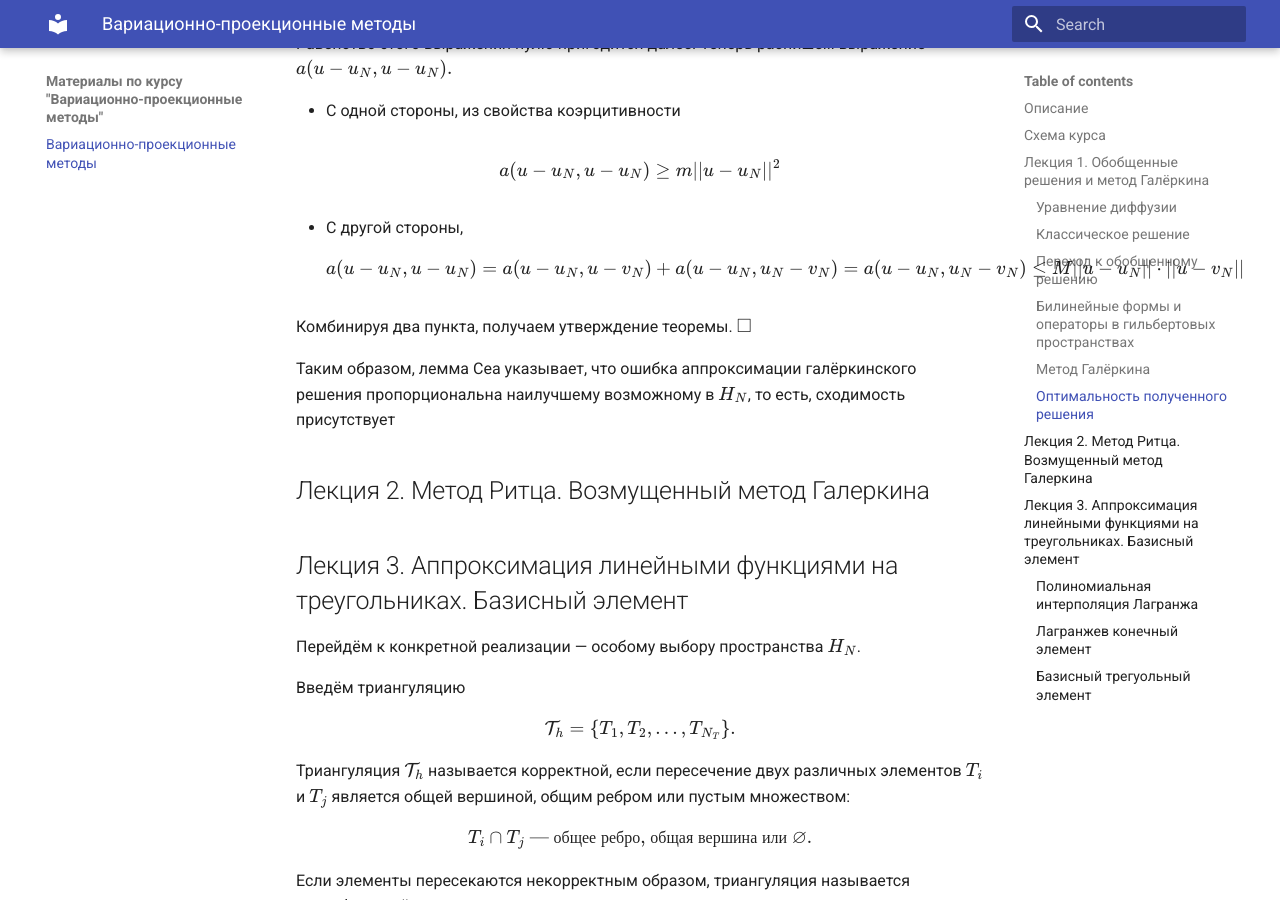
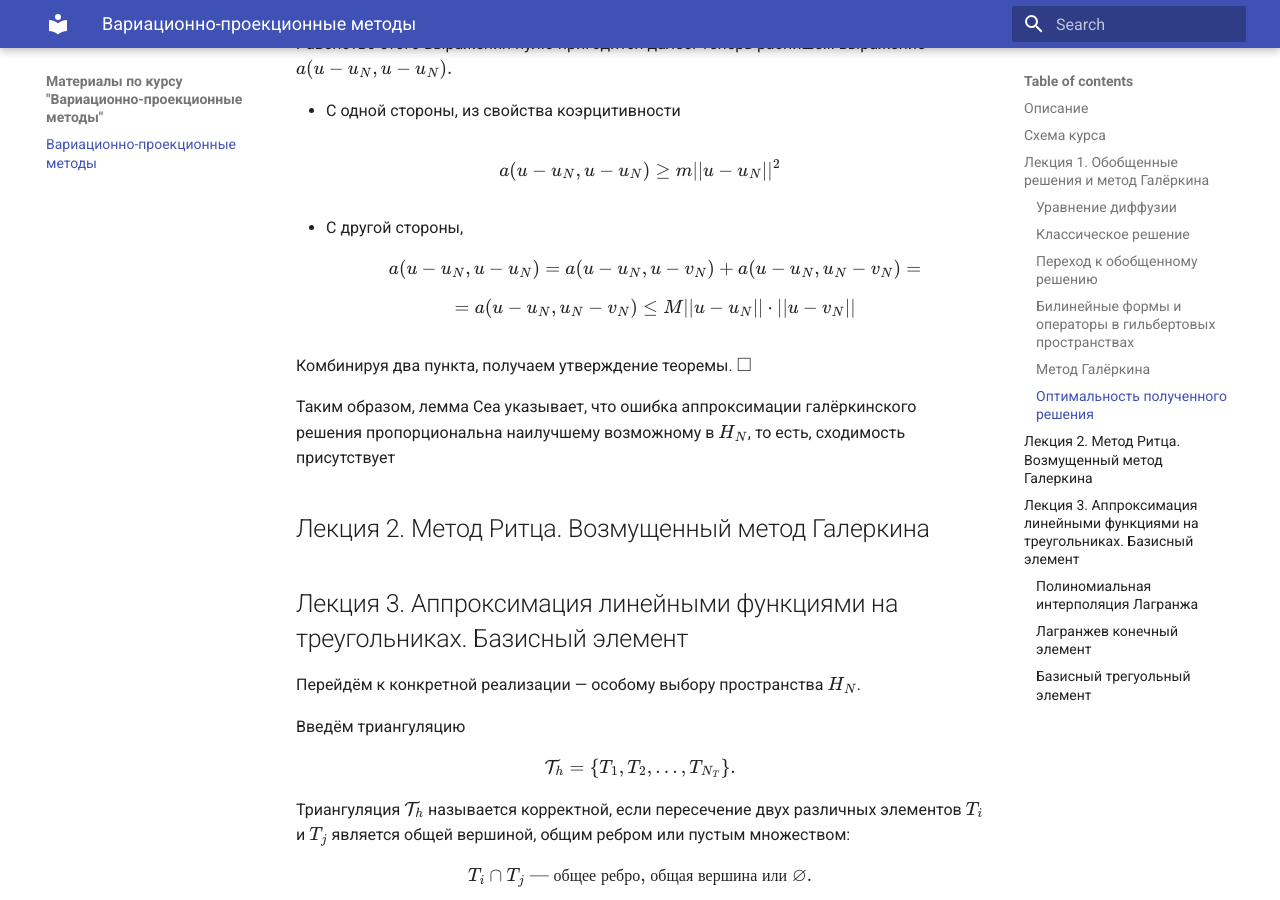
Before and after one commit to denis-anuprienko/VPM_Course, an MkDocs documentation site: the page built from docs/index.md, in a window 1280 px wide and 900 px high, scrolled down 5762 px. Built offline with MkDocs 1.6.1 and Material for MkDocs 9.7.7, drawn with Linux system fonts in a browser that asks for light colours.

Commit message:
Split a long line into separate

```diff
--- a/docs/index.md
+++ b/docs/index.md
@@ -218,7 +218,10 @@ $$
 
 + С другой стороны,
 $$
-a(u-u_N, u-u_N) = a(u-u_N, u-v_N) + a(u-u_N, u_N-v_N) = a(u-u_N, u_N-v_N) \le M ||u-u_N||\cdot ||u-v_N||
+a(u-u_N, u-u_N) = a(u-u_N, u-v_N) + a(u-u_N, u_N-v_N)=
+$$
+$$
+= a(u-u_N, u_N-v_N) \le M ||u-u_N||\cdot ||u-v_N||
 $$
 
 Комбинируя два пункта, получаем утверждение теоремы. $\square$
```
